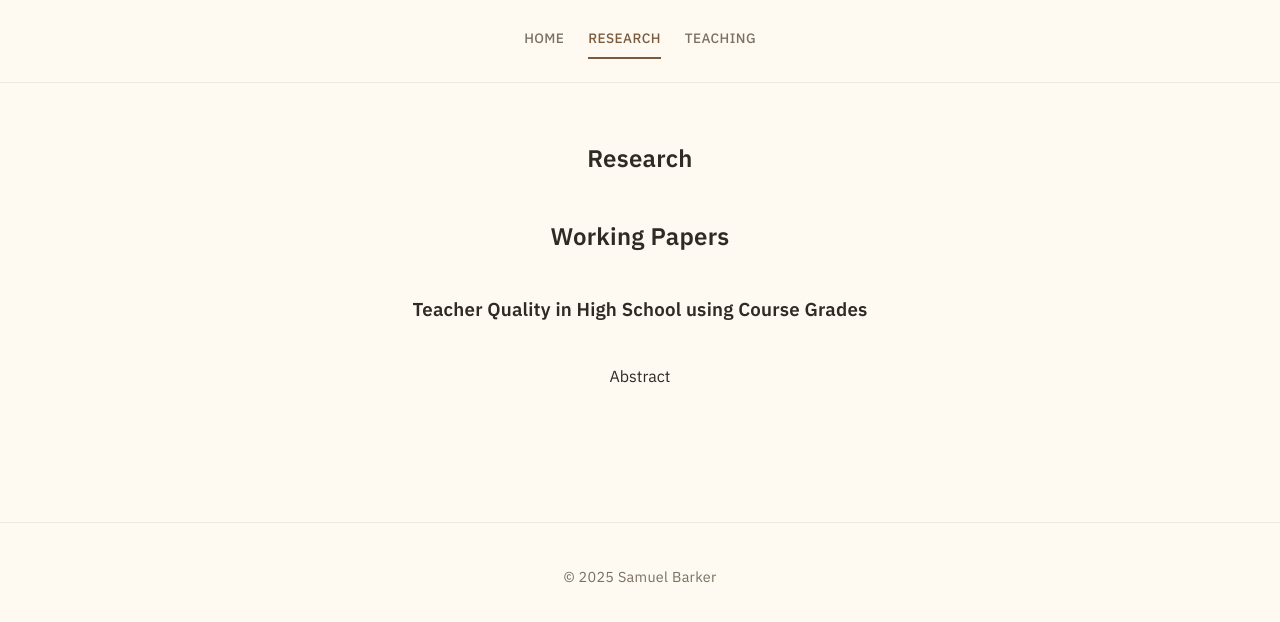
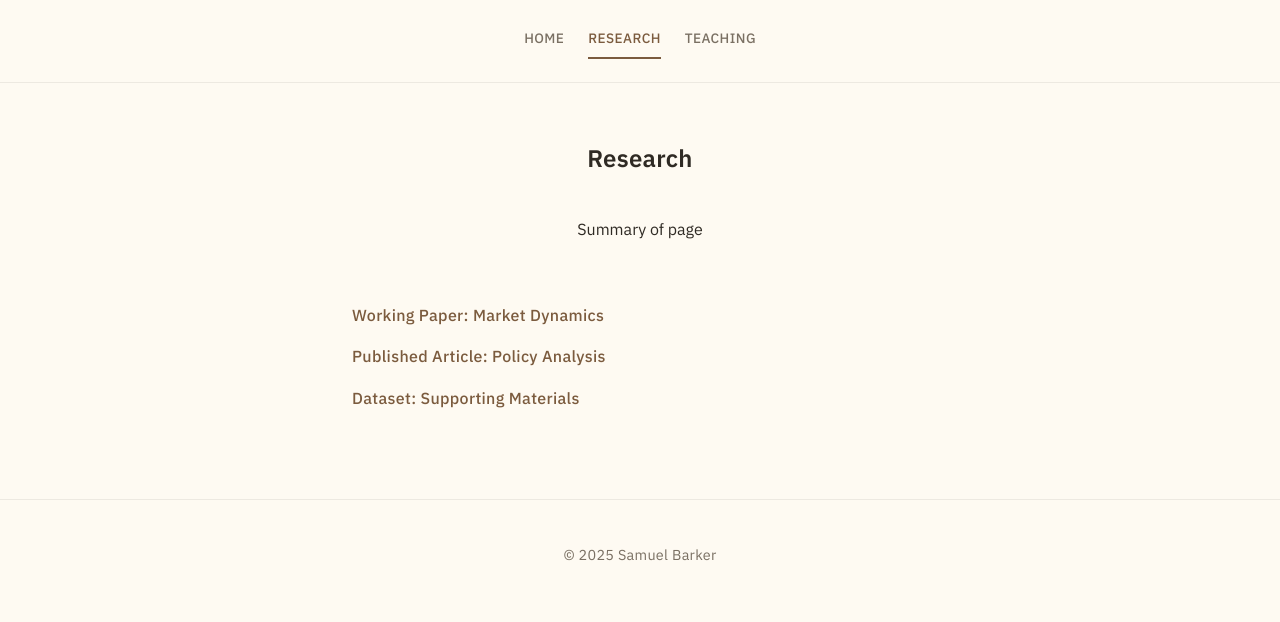
Before and after one commit to sbarkerECON/sbarkerECON.github.io, a Jekyll site: the page built from research.markdown, in a window 1280 px wide. Shown: the top 622 px of the page. Built offline with Jekyll 4.4.1, drawn with Linux system fonts in a browser that asks for light colours.

```diff
--- a/index.markdown
+++ b/index.markdown
@@ -15,6 +15,6 @@ permalink: /
     measurement human capital in education data sets, and determinants of
     college attendance and major choice.
     </p>
-    <a class="button" href="https://www.dropbox.com/scl/fi/eg0a793a9i3zfht4yh85x/Barker_CV.pdf?rlkey=a4375ludnl1xxf5xtrbffz8bf&st=uztcqbfc&dl=0" target="_blank" rel="noopener">Download CV</a>
+    <a class="button" href="https://www.dropbox.com/scl/fi/eg0a793a9i3zfht4yh85x/Barker_CV.pdf?rlkey=a4375ludnl1xxf5xtrbffz8bf&st=niyc8i3n&dl=0" target="_blank" rel="noopener">Download CV</a>
   </div>
 </section>
--- a/research.markdown
+++ b/research.markdown
@@ -6,16 +6,14 @@ permalink: /research/
 
 <section class="section">
   <h1>Research</h1>
-  <h2>Working Papers </h2>
-  <h3> Teacher Quality in High School using Course Grades </h3>
   <p>
-    Abstract
+  Summary of page
   </p>
 </section>
 
 <!-- Research Links List -->
-<!-- <ul class="link-list"> -->
-<!--   <li><a href="https://www.dropbox.com/s/placeholder/research-paper-1.pdf?dl=0" target="_blank" rel="noopener">Working Paper: Market Dynamics</a></li> -->
-<!--   <li><a href="https://www.dropbox.com/s/placeholder/research-paper-2.pdf?dl=0" target="_blank" rel="noopener">Published Article: Policy Analysis</a></li> -->
-<!--   <li><a href="https://www.dropbox.com/s/placeholder/research-dataset.xlsx?dl=0" target="_blank" rel="noopener">Dataset: Supporting Materials</a></li> -->
-<!-- </ul> -->
+<ul class="link-list">
+  <li><a href="https://www.dropbox.com/s/placeholder/research-paper-1.pdf?dl=0" target="_blank" rel="noopener">Working Paper: Market Dynamics</a></li>
+  <li><a href="https://www.dropbox.com/s/placeholder/research-paper-2.pdf?dl=0" target="_blank" rel="noopener">Published Article: Policy Analysis</a></li>
+  <li><a href="https://www.dropbox.com/s/placeholder/research-dataset.xlsx?dl=0" target="_blank" rel="noopener">Dataset: Supporting Materials</a></li>
+</ul>
```
